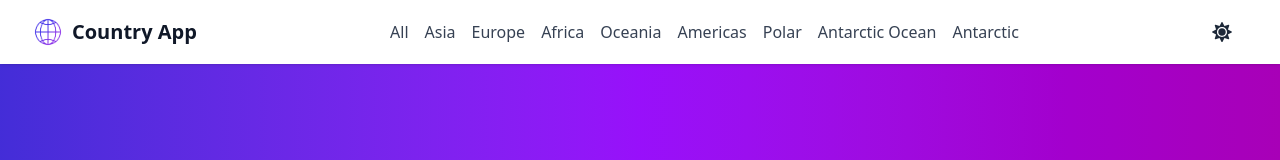
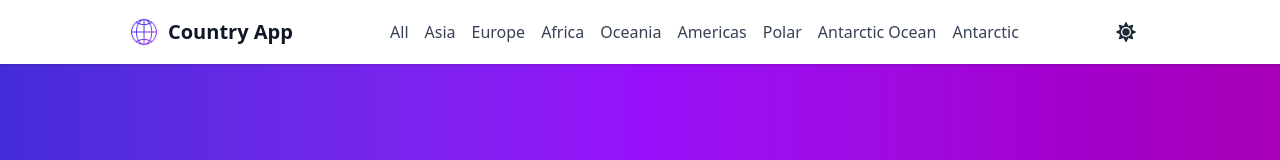
Before and after one commit to atillakhalilli0/country-app-byAtilla, a React (Vite) app: page / in a window 1280 px wide. Shown: the top 160 px of the page. Built offline with nearby package versions, Linux system fonts and the light colour scheme.

Commit message:
nav width fix

```diff
--- a/src/Components/Navbar.jsx
+++ b/src/Components/Navbar.jsx
@@ -18,7 +18,7 @@
 
   return (
     <nav className="bg-white dark:bg-gray-900 shadow-sm fixed top-0 w-full z-10">
-      <div className="max-w-7xl mx-auto px-4 sm:px-6 lg:px-8">
+      <div className="w-[85%] mx-auto px-4 sm:px-6 lg:px-8">
         <div className="flex justify-between h-16 items-center">
           <div className="flex-shrink-0 flex items-center">
             <img className="h-8 w-8 spin-logo" src={logo} alt="logo" />
```
